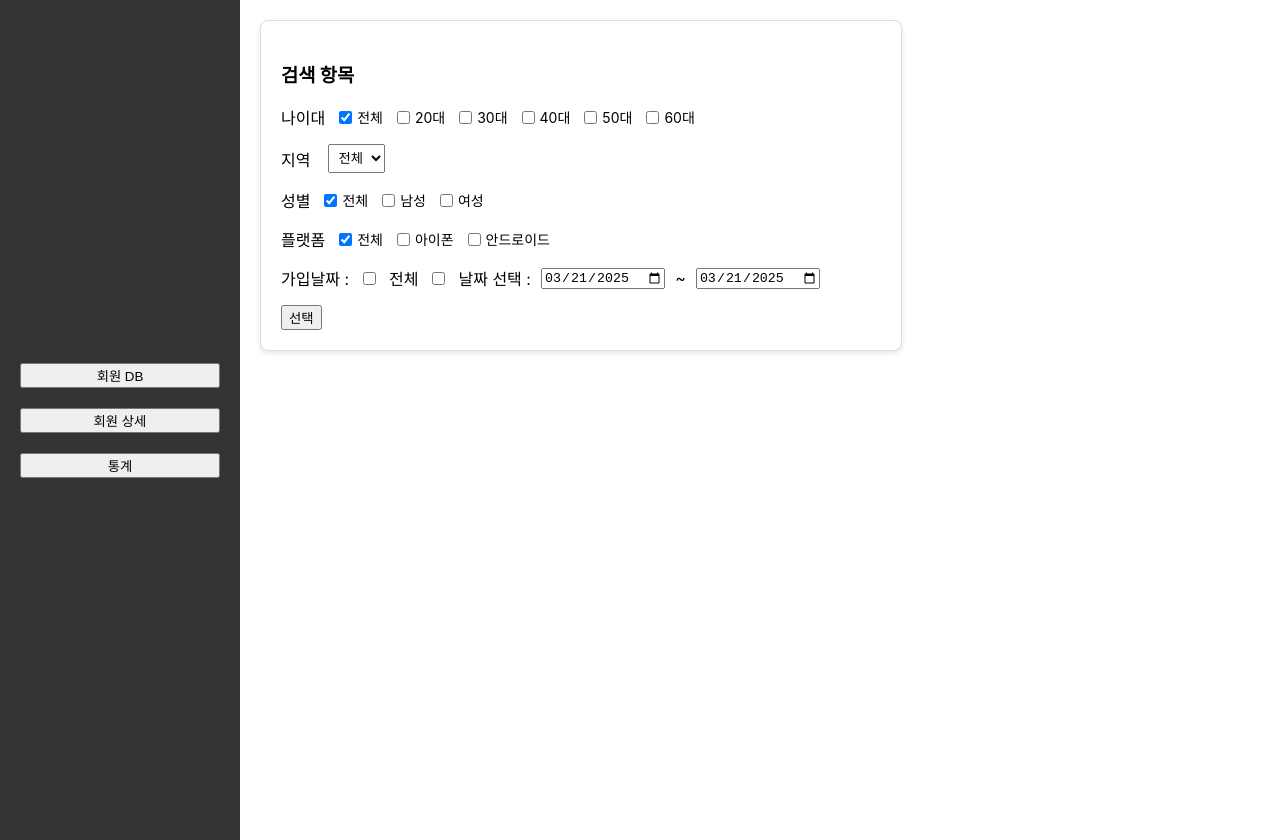
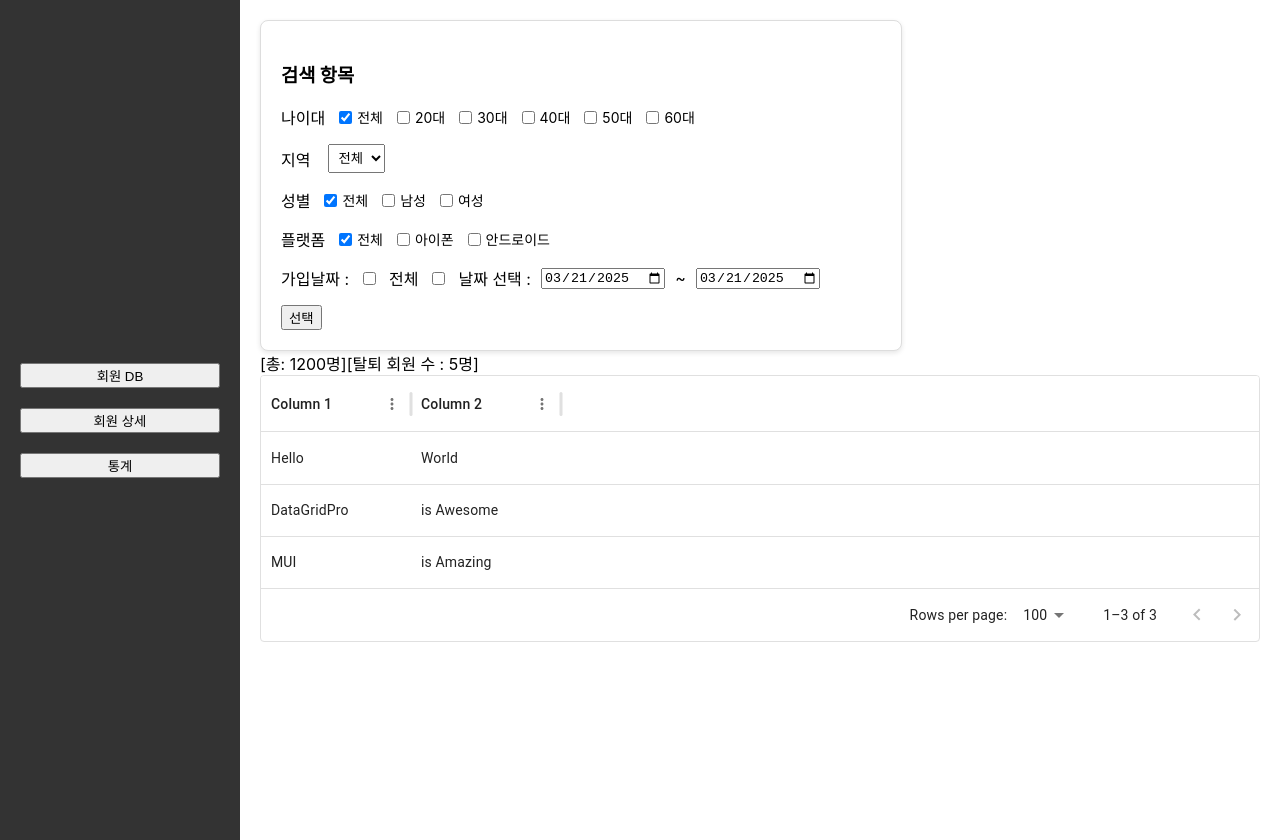
Before and after one commit to talktome-project2/frontend, a React (Create React App) app in the folder frontend/: page /memberDB in a window 1280 px wide. Built offline with nearby package versions, Linux system fonts and the light colour scheme.

Commit message:
member SearchBar && Tables(Total Members + regions

```diff
--- a/frontend/src/Components/Serach.tsx
+++ b/frontend/src/Components/DBSerach.tsx
@@ -62,7 +62,7 @@ const locations = [
 const gender = ["전체", "남성", "여성"];
 const ios = ["전체", "아이폰", "안드로이드"];
 
-const SearchBar = () => {
+const DBSearchBar = () => {
   const [selectedAge, setSelectedAge] = useState<string>("전체");
   const [selectedLocation, setSelectedLocation] = useState<string>("전체");
   const [selectedGender, setSelectedGender] = useState<string>("전체");
@@ -220,4 +220,4 @@ const SearchBar = () => {
   );
 };
 
-export default SearchBar;
+export default DBSearchBar;
--- /dev/null
+++ b/frontend/src/Components/MemberDBTable.tsx
@@ -0,0 +1,25 @@
+import { DataGrid, GridRowsProp, GridColDef } from "@mui/x-data-grid";
+import styled from "styled-components";
+
+const rows: GridRowsProp = [
+  { id: 1, col1: "Hello", col2: "World" },
+  { id: 2, col1: "DataGridPro", col2: "is Awesome" },
+  { id: 3, col1: "MUI", col2: "is Amazing" },
+];
+
+const columns: GridColDef[] = [
+  { field: "col1", headerName: "Column 1", width: 150 },
+  { field: "col2", headerName: "Column 2", width: 150 },
+];
+
+const DBBoard = styled.div`
+  height: 300;
+  width: 100%;
+`;
+export default function MemberDBTable() {
+  return (
+    <DBBoard>
+      <DataGrid rows={rows} columns={columns} />
+    </DBBoard>
+  );
+}
--- a/frontend/src/Components/NavigationBar.tsx
+++ b/frontend/src/Components/NavigationBar.tsx
@@ -3,12 +3,12 @@ import styled from "styled-components";
 import { useNavigate } from "react-router-dom";
 
 const NavBar = styled.div`
-  width: 200px; /* 왼쪽 고정 너비 */
-  height: 100vh; /* 화면 전체 높이 */
-  background-color: #333; /* 배경색 */
+  width: 200px;
+  height: 100vh;
+  background-color: #333;
   display: flex;
-  flex-direction: column; /* 세로로 버튼 정렬 */
-  justify-content: center; /* 버튼들을 세로로 가운데 정렬 */
+  flex-direction: column;
+  justify-content: center;
   align-items: stretch;
   padding: 20px;
   gap: 20px;
@@ -19,13 +19,13 @@ const Button = styled.button`
   color: white;
   border: none;
   padding: 15px 30px;
-  margin: 100px 0; /* 버튼 사이에 여백 */
+  margin: 100px 0;
   cursor: pointer;
   font-size: 20px;
   transition: background-color 0.3s;
 
   &:hover {
-    background-color: #555; /* 호버 시 배경색 변경 */
+    background-color: #555;
   }
 `;
 
--- /dev/null
+++ b/frontend/src/Components/TotalMembers.tsx
@@ -0,0 +1,12 @@
+import styled from "styled-components";
+
+const TotalMember = () => {
+  return (
+    <div>
+      <span>[총: 1200명]</span>
+      <span>[탈퇴 회원 수 : 5명]</span>
+    </div>
+  );
+};
+
+export default TotalMember;
--- a/frontend/src/Pages/memberDB.tsx
+++ b/frontend/src/Pages/memberDB.tsx
@@ -1,17 +1,18 @@
 import NavigationBar from "../Components/NavigationBar";
 import React from "react";
 import styled from "styled-components";
-import SearchBar from "../Components/Serach";
-
+import DBSearchBar from "../Components/DBSerach";
+import TotalMember from "../Components/TotalMembers";
+import MemberTable from "../Components/MemberDBTable";
 const ContentWrapper = styled.div`
-  padding: 20px; /* 내용에 여백 추가 */
+  padding: 20px;
   z-index: 1;
   position: relative;
   flex: 1;
 `;
 
 const PageContainer = styled.div`
-  display: flex; /* Flexbox 사용 */
+  display: flex;
 `;
 
 const DBPage = () => {
@@ -20,7 +21,9 @@ const DBPage = () => {
     <PageContainer>
       <NavigationBar />
       <ContentWrapper>
-        <SearchBar />
+        <DBSearchBar />
+        <TotalMember />
+        <MemberTable />
       </ContentWrapper>
     </PageContainer>
   );
--- a/frontend/src/Pages/memberDetail.tsx
+++ b/frontend/src/Pages/memberDetail.tsx
@@ -1,6 +1,5 @@
 import NavigationBar from "../Components/NavigationBar";
 import styled from "styled-components";
-
 const ContentWrapper = styled.div`
   padding: 20px; /* 내용에 여백 추가 */
   z-index: 1;
@@ -15,9 +14,7 @@ const DetailPage = () => {
   return (
     <PageContainer>
       <NavigationBar />
-      <ContentWrapper>
-        <div>This is memberDetail Page</div>
-      </ContentWrapper>
+      <ContentWrapper></ContentWrapper>
     </PageContainer>
   );
 };
```
Also changed, not shown: frontend/package.json (+7 -0 lines), frontend/src/Components/MemberSearch.tsx (added, +51 -0 lines), 1 other file (tests, documents, lock files or other folders).
